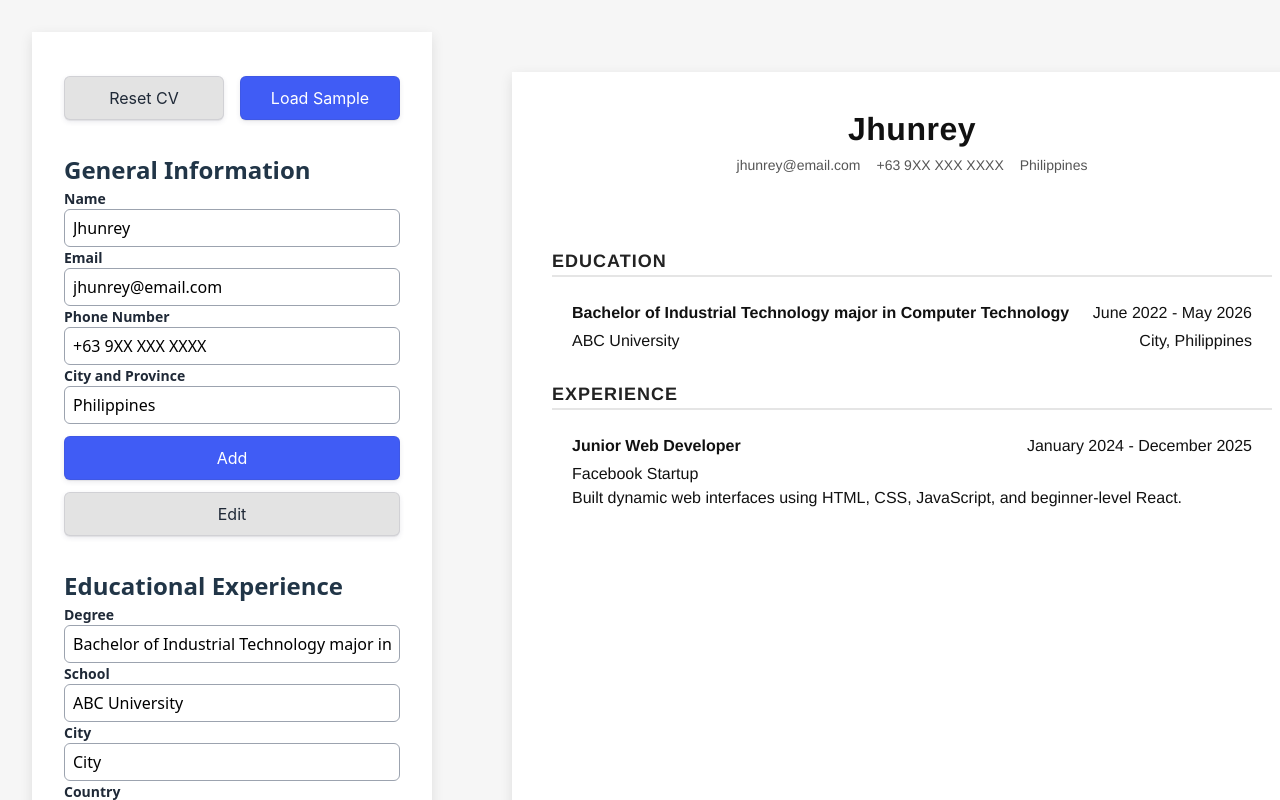
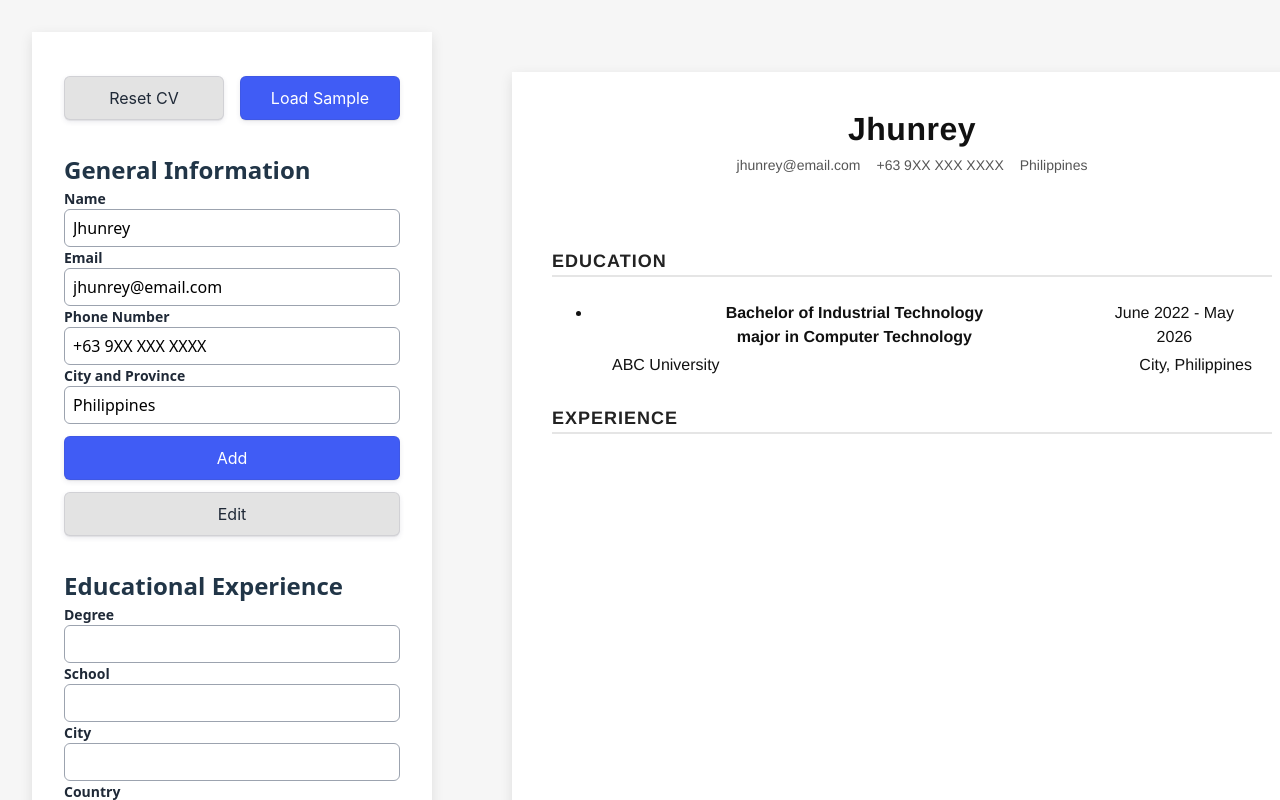
Before and after one commit to ErrorCode710/ProjectCvMaker, a React (Vite) app in the folder project-cv/: page / in a window 1280 px wide. Both pictures are taken after a click on the button "Load Sample". Shown: the top 800 px of the page. Built offline with nearby package versions, Linux system fonts and the light colour scheme.

Commit message:
add multiple entries on professional section

```diff
--- a/project-cv/src/components/CvBuilder/index.jsx
+++ b/project-cv/src/components/CvBuilder/index.jsx
@@ -27,7 +27,6 @@ function CvBuilder() {
     },
   };
 
-
   const [generalInfo, setGeneralInfo] = useState({
     name: "",
     email: "",
@@ -35,6 +34,7 @@ function CvBuilder() {
     address: "",
   });
 
+  // blue print
   const [educationalInfo, setEducationalInfo] = useState({
     degree: "",
     school: "",
@@ -44,6 +44,14 @@ function CvBuilder() {
     yearEnd: "",
   });
 
+  const [education, setEducation] = useState([]);
+
+  const addEntryEducation = () => {
+    setEducation((prev) => [...prev, educationalInfo]);
+    setEducationalInfo({ degree: "", school: "", city: "", country: "", yearBegin: "", yearEnd: "" });
+    console.log(education);
+  };
+
   const [professionalInfo, setProfessionalInfo] = useState({
     jobTitle: "",
     company: "",
@@ -52,42 +60,38 @@ function CvBuilder() {
     yearEnd: "",
   });
 
+  const [professions, setProfessions] = useState([]);
+
+  const addEntryProfessions = () => {
+    setProfessions((prev) => [...prev, professionalInfo]);
+    setProfessionalInfo({ jobTitle: "", company: "", skillDesc: "", yearBegin: "", yearEnd: "" });
+  };
+
   const loadSampleData = () => {
     setGeneralInfo(sampleData.generalInfo);
-    setEducationalInfo(sampleData.educationalInfo);
-    setProfessionalInfo(sampleData.professionalInfo);
+
+    setEducation([sampleData.educationalInfo]);
+
+    setProfessions([sampleData.professionalInfo]);
   };
+
   const clearSampleData = () => {
     console.log("Clear CV");
     setGeneralInfo({
-      name: "Name",
+      name: "",
       email: "",
       phoneNo: "",
       address: "",
     });
 
-    setEducationalInfo({
-      degree: "",
-      school: "",
-      city: "",
-      country: "",
-      yearBegin: "",
-      yearEnd: "",
-    });
-
-    setProfessionalInfo({
-      jobTitle: "",
-      company: "",
-      skillDesc: "",
-      yearBegin: "",
-      yearEnd: "",
-    });
+    setEducation([]);
+    setProfessions([]);
   };
 
   return (
     <div className="wrapper">
       <CvForm
-        cvButtonActions={{ loadSampleData, clearSampleData }}
+        cvButtonActions={{ loadSampleData, clearSampleData, addEntryEducation, addEntryProfessions }}
         generalInfo={generalInfo}
         setGeneralInfo={setGeneralInfo}
         educationalInfo={educationalInfo}
@@ -95,7 +99,7 @@ function CvBuilder() {
         professionalInfo={professionalInfo}
         setProfessionalInfo={setProfessionalInfo}
       ></CvForm>
-      <CvPreview generalInfo={generalInfo} educationalInfo={educationalInfo} professionalInfo={professionalInfo}></CvPreview>
+      <CvPreview generalInfo={generalInfo} educationalInfo={education} professionalInfo={professions}></CvPreview>
     </div>
   );
 }
--- a/project-cv/src/components/CvButton.jsx
+++ b/project-cv/src/components/CvButton.jsx
@@ -1,4 +1,5 @@
 function CvButton({ style, onClick, name }) {
+
   return (
     <button className={style} onClick={onClick}>
       {name}
--- a/project-cv/src/components/CvForm/index.jsx
+++ b/project-cv/src/components/CvForm/index.jsx
@@ -6,7 +6,7 @@ import CvButton from "../CvButton";
 // import "./CvForm.css";
 
 function CvForm(props) {
-  console.log(props);
+  // console.log(props);
   return (
     <div className="cvContainer">
       <div className="cv-actions">
@@ -21,10 +21,12 @@ function CvForm(props) {
       <EducationalExperience
         educationalInfo={props.educationalInfo}
         setEducationalInfo={props.setEducationalInfo}
+        buttonAction={props.cvButtonActions.addEntryEducation}
       ></EducationalExperience>
       <ProfessionalExperience
         professionalInfo={props.professionalInfo}
         setProfessionalInfo={props.setProfessionalInfo}
+        buttonAction={props.cvButtonActions.addEntryProfessions}
       ></ProfessionalExperience>
     </div>
   );
--- a/project-cv/src/components/CvPreview/index.jsx
+++ b/project-cv/src/components/CvPreview/index.jsx
@@ -3,11 +3,12 @@ import EducationalExperiencePreview from "../EducationalExperience/Preview";
 import ProfessionalExperiencePreview from "../ProfessionalExperience/Preview";
 
 function CvPreview({ generalInfo, educationalInfo, professionalInfo }) {
+  console.log(educationalInfo);
   return (
     <article className="cv-preview">
       <GeneralInformationPreview {...generalInfo} />
-      <EducationalExperiencePreview {...educationalInfo} />
-      <ProfessionalExperiencePreview {...professionalInfo} />
+      <EducationalExperiencePreview educationalInfo={educationalInfo} />
+      <ProfessionalExperiencePreview professionalInfo={professionalInfo} />
     </article>
   );
 }
--- a/project-cv/src/components/EducationalExperience/Preview.jsx
+++ b/project-cv/src/components/EducationalExperience/Preview.jsx
@@ -1,28 +1,33 @@
 import { formatMonthYear } from "../utils";
 
-function EducationalExperiencePreview({ degree, school, city, country, yearBegin, yearEnd }) {
-  const entryDate = yearBegin && yearEnd ? `${formatMonthYear(yearBegin)} - ${formatMonthYear(yearEnd)}` : "";
-
+function EducationalExperiencePreview({ educationalInfo }) {
   return (
     <section className="cv__section cv__section--education">
       <h2 className="cv__section-title">Education</h2>
 
-      <div className="cv__entry-details">
+      <ul>
+        {educationalInfo.map((edu, index) => {
+          const entryDate =
+            edu.yearBegin && edu.yearEnd ? `${formatMonthYear(edu.yearBegin)} - ${formatMonthYear(edu.yearEnd)}` : "";
+          return (
+            <li key={index} className="cv__entry-details">
               <div className="cv__entry">
-          {degree && <h3 className="cv__entry-title">{degree}</h3>}{" "}
-          {yearBegin && yearEnd && <span className="cv__entry-date">{entryDate}</span>}
+                {edu.degree && <h3 className="cv__entry-title">{edu.degree}</h3>}{" "}
+                {edu.yearBegin && edu.yearEnd && <span className="cv__entry-date">{entryDate}</span>}
               </div>
 
               <div className="cv__entry-meta">
-          {school && <span className="cv__entry-org">{school}</span>}
-
-          {city && country && (
+                {edu.school && <span className="cv__entry-org">{edu.school}</span>}
+                {edu.city && edu.country && (
                   <span className="cv__entry-location">
-              {city}, {country}
+                    {edu.city}, {edu.country}
                   </span>
                 )}
               </div>
-      </div>
+            </li>
+          );
+        })}
+      </ul>
     </section>
   );
 }
--- a/project-cv/src/components/EducationalExperience/index.jsx
+++ b/project-cv/src/components/EducationalExperience/index.jsx
@@ -2,7 +2,7 @@
 import Input from "../Input";
 import CvButton from "../CvButton";
 
-function EducationalExperience({ educationalInfo, setEducationalInfo }) {
+function EducationalExperience({ educationalInfo, setEducationalInfo, buttonAction }) {
   //   console.log(useState(4));
   // const [degree, setDegree] = useState("");
   // const [school, setSchool] = useState("");
@@ -11,7 +11,7 @@ function EducationalExperience({ educationalInfo, setEducationalInfo }) {
   // const [yearBegin, setYearBegin] = useState("");
   // const [yearEnd, setYearEnd] = useState("");
 
-  console.log(educationalInfo);
+  // console.log(educationalInfo);
 
   const handleSubmit = (e) => {
     e.preventDefault();
@@ -28,6 +28,7 @@ function EducationalExperience({ educationalInfo, setEducationalInfo }) {
   return (
     <div>
       <h2 className="section-title">Educational Experience</h2>
+      <ul></ul>
       <div>
         <form onSubmit={handleSubmit} className="formInputContainer">
           <Input
@@ -59,7 +60,7 @@ function EducationalExperience({ educationalInfo, setEducationalInfo }) {
             onChange={(e) => handleChange("yearEnd", e.target.value)}
           ></Input>
         </form>
-        <CvButton style="button-9" name="Add"></CvButton>
+        <CvButton style="button-9" name="Add" onClick={buttonAction}></CvButton>
         <CvButton style="button-9 button-9-edit" name="Edit"></CvButton>
       </div>
     </div>
--- /dev/null
+++ b/project-cv/src/components/EntryList.jsx
@@ -0,0 +1,10 @@
+function EntryList() {
+  console.log("Entry lIst");
+  return (
+    <li className="education-manager__item">
+      <button className="education-manager__select">Bachelor of Industrial Technology — ABC University</button>
+    </li>
+  );
+}
+
+export default EntryList;
--- a/project-cv/src/components/ProfessionalExperience/index.jsx
+++ b/project-cv/src/components/ProfessionalExperience/index.jsx
@@ -1,6 +1,6 @@
 import Input from "../Input";
 import CvButton from "../CvButton";
-
+import EntryList from "../EntryList";
 function ProfessionalExperience({ professionalInfo, setProfessionalInfo }) {
   //   console.log(useState(4));
   // const [jobTitle, setJobTitle] = useState("");
@@ -23,6 +23,9 @@ function ProfessionalExperience({ professionalInfo, setProfessionalInfo }) {
   return (
     <div>
       <h2 className="section-title">Professional Experience</h2>
+      <ul>
+        <EntryList></EntryList>
+      </ul>
       <div>
         <form onSubmit={handleSubmit} className="formInputContainer">
           <Input
```
Also changed, not shown: 1 other file (tests, documents, lock files or other folders). Lines whose indentation alone changed are shown as unchanged.
